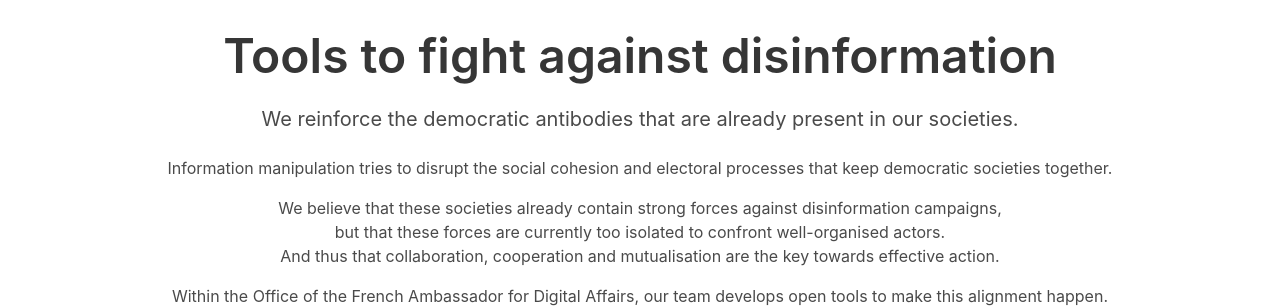
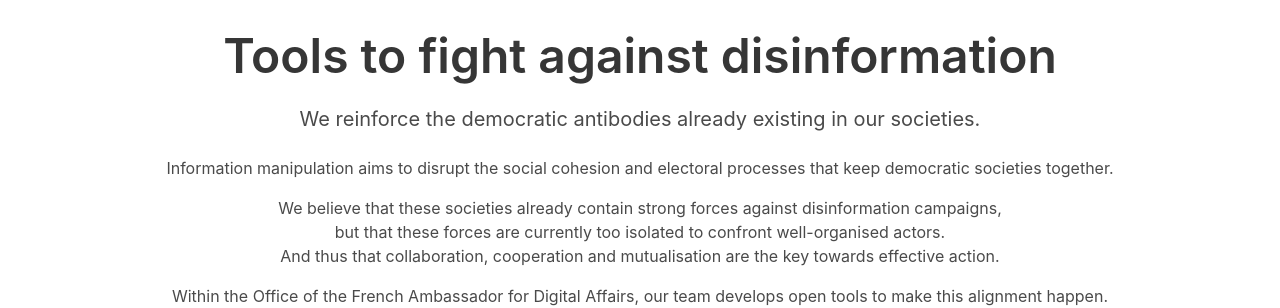
Before and after one commit to ambanum/disinfo.quaidorsay.fr, a Jekyll site: the page built from _pages/index.html, in a window 1280 px wide. Shown: the part 187-495 px from the top of the page. Built offline with Jekyll 4.4.1, drawn with Linux system fonts in a browser that asks for light colours; comment, search, counter and statistics services are not loaded.

Commit message:
Improve phrasings

```diff
--- a/_pages/index.html
+++ b/_pages/index.html
@@ -36,10 +36,10 @@ nav_exclude: true
 							Tools to fight against disinformation
 						</h1>
 						<h2 class="subtitle">
-							We reinforce the democratic antibodies that are already present in our societies.
+							We reinforce the democratic antibodies already existing in our societies.
 						</h2>
 						<p class="description">
-							Information manipulation tries to disrupt the social cohesion and electoral processes that keep democratic societies together.
+							Information manipulation aims to disrupt the social cohesion and electoral processes that keep democratic societies together.
 						</p>
 						<p class="description">
 							We believe that these societies already contain strong forces against disinformation campaigns,<br>
```
